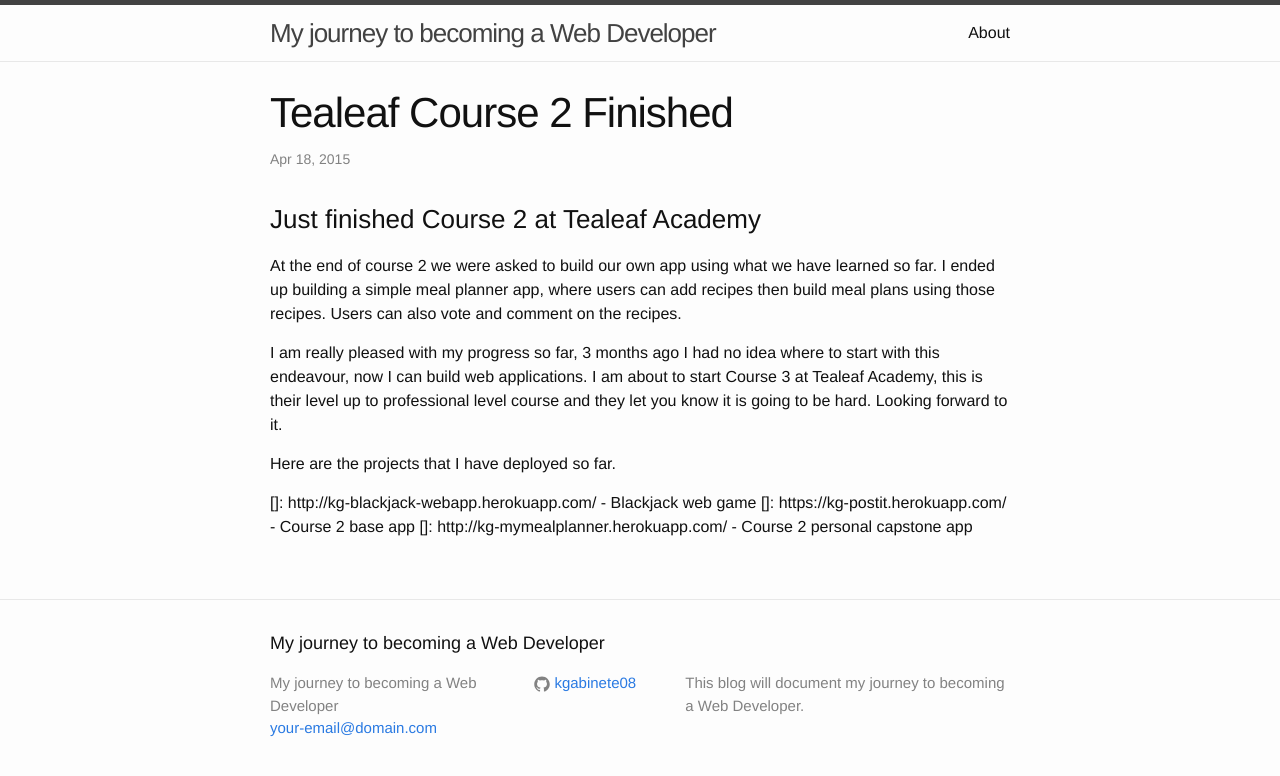
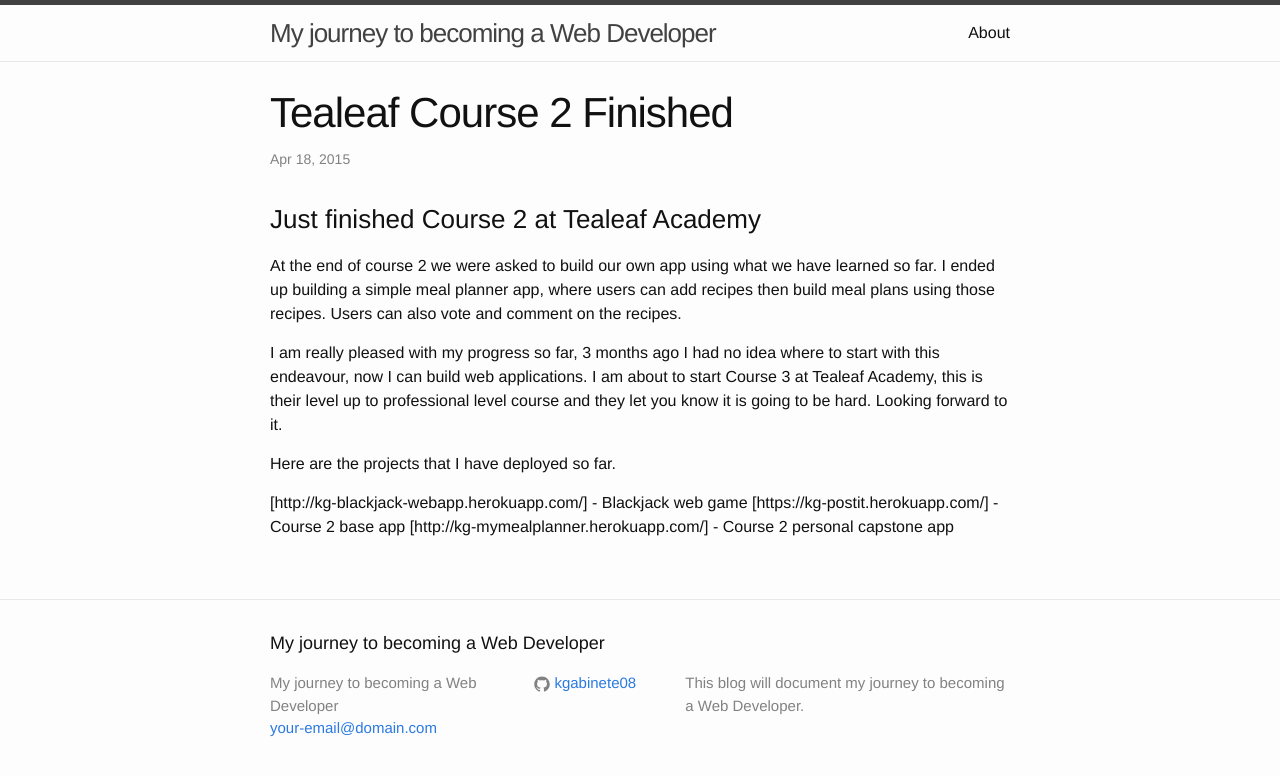
Before and after one commit to kgabinete08/kgabinete08.github.io, a Jekyll site: the page built from _posts/2015-4-18-End of Tealeaf Course 2.markdown, in a window 1280 px wide. Shown: the top 776 px of the page. Built offline with Jekyll 4.4.1, drawn with Linux system fonts in a browser that asks for light colours.

Commit message:
added web app links

```diff
--- a/_posts/2015-4-18-End of Tealeaf Course 2.markdown
+++ b/_posts/2015-4-18-End of Tealeaf Course 2.markdown
@@ -13,6 +13,6 @@ I am really pleased with my progress so far, 3 months ago I had no idea where to
 
 Here are the projects that I have deployed so far.
 
-[]: http://kg-blackjack-webapp.herokuapp.com/ - Blackjack web game
-[]: https://kg-postit.herokuapp.com/ - Course 2 base app
-[]: http://kg-mymealplanner.herokuapp.com/ - Course 2 personal capstone app
+[http://kg-blackjack-webapp.herokuapp.com/] - Blackjack web game
+[https://kg-postit.herokuapp.com/] - Course 2 base app
+[http://kg-mymealplanner.herokuapp.com/] - Course 2 personal capstone app
```
